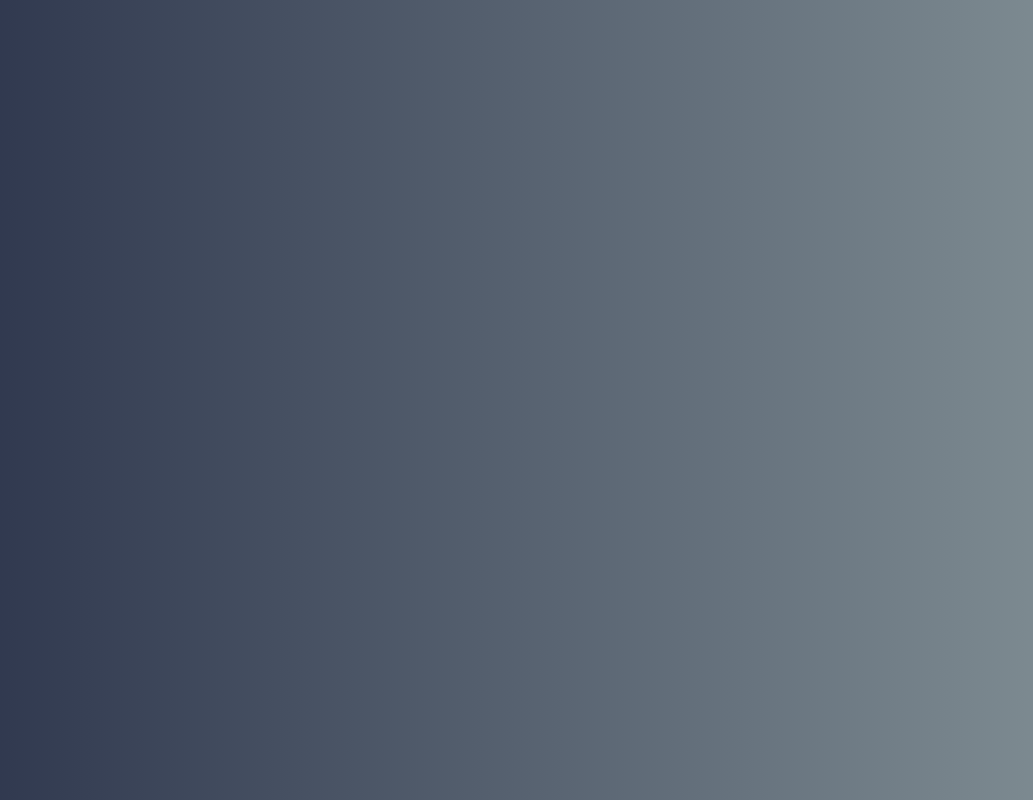
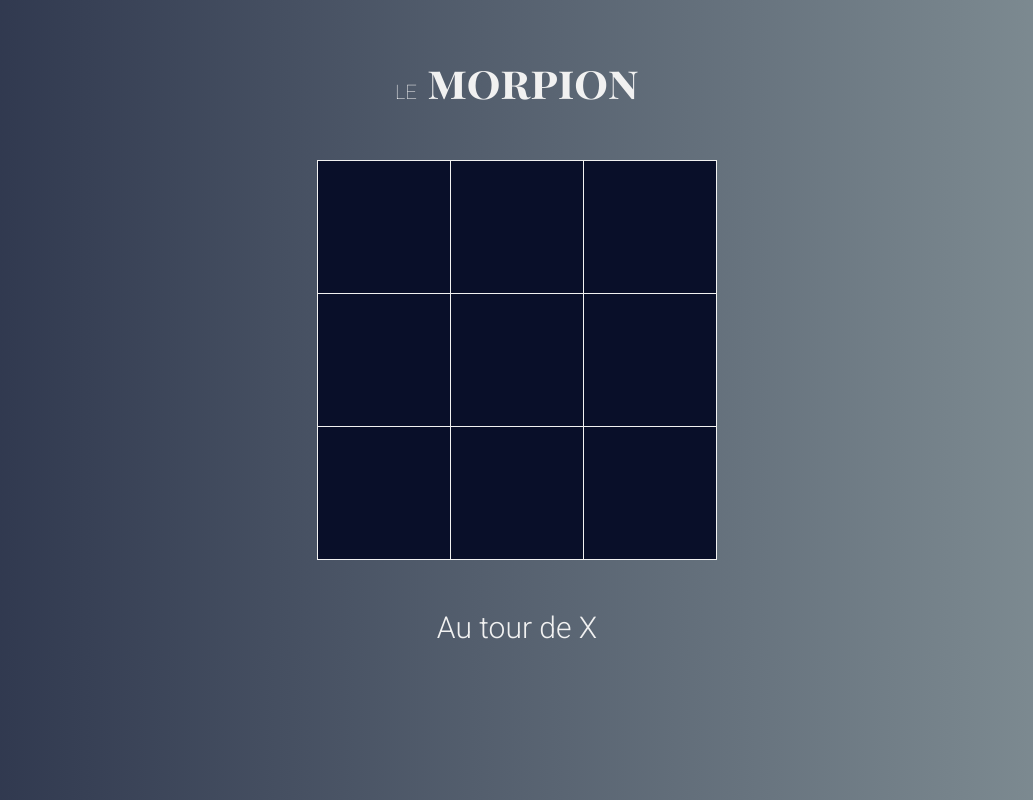
Before and after one commit to med-aillon/ticTacToe, a plain HTML site: page index.html in a window 1280 px wide. Shown: the whole page, without its empty margins (123-1156 px from the left). Drawn offline with Linux system fonts and the light colour scheme.

Commit message:
Coder l'html et le css

```diff
--- a/index.html
+++ b/index.html
@@ -10,11 +10,22 @@
     <link rel="preconnect" href="https://fonts.gstatic.com" crossorigin />
     <link
       href="https://fonts.googleapis.com/css2?family=Playfair+Display+SC:wght@400;700;900&family=Roboto:wght@100;300;400;500;700;900&display=swap"
-      rel="stylesheet"
-    />
+      rel="stylesheet" />
   </head>
   <body>
-
+    <h1><span>LE</span> <span>morpion</span></h1>
+    <div class="container">
+      <div class="cell" data-index=""></div>
+      <div class="cell" data-index></div>
+      <div class="cell" data-index></div>
+      <div class="cell" data-index></div>
+      <div class="cell" data-index></div>
+      <div class="cell" data-index></div>
+      <div class="cell" data-index></div>
+      <div class="cell" data-index></div>
+      <div class="cell" data-index></div>
+    </div>
+    <p class="info">Au tour de X</p>
     <script src="app.js"></script>
   </body>
 </html>
--- a/style.css
+++ b/style.css
@@ -1,4 +1,6 @@
-*, ::before, ::after {
+*,
+::before,
+::after {
   box-sizing: border-box;
   margin: 0;
   padding: 0;
@@ -10,3 +12,47 @@ body {
   color: #f1f1f1;
   padding: clamp(20px, 5vw, 50px) 10px 10px;
 }
+
+h1 {
+  text-align: center;
+  font-family: Playfair Display SC, sans-serif;
+  font-size: 45px;
+}
+
+h1 span:nth-child(1) {
+  font-weight: 200;
+  font-size: 20px;
+  font-family: Roboto;
+}
+
+.cell {
+  aspect-ratio: 1 / 1;
+  background: #090f29;
+  color: #f1f1f1;
+  cursor: pointer;
+  font-size: 65px;
+  display: flex;
+  align-items: center;
+  justify-content: center;
+}
+
+.container {
+  display: grid;
+  grid-template-columns: repeat(3, 1fr);
+  grid-gap: 1px;
+  max-width: 400px;
+  margin: 50px auto;
+  border: 1px solid #f1f1f1;
+  background: #f1f1f1;
+
+  /* grid-template-areas:
+    "square square square"
+    "square square square"
+    "square square square"; */
+}
+
+.info {
+  text-align: center;
+  font-size: 30px;
+  font-weight: 300;
+}
```
Lines whose indentation alone changed are shown as unchanged.
